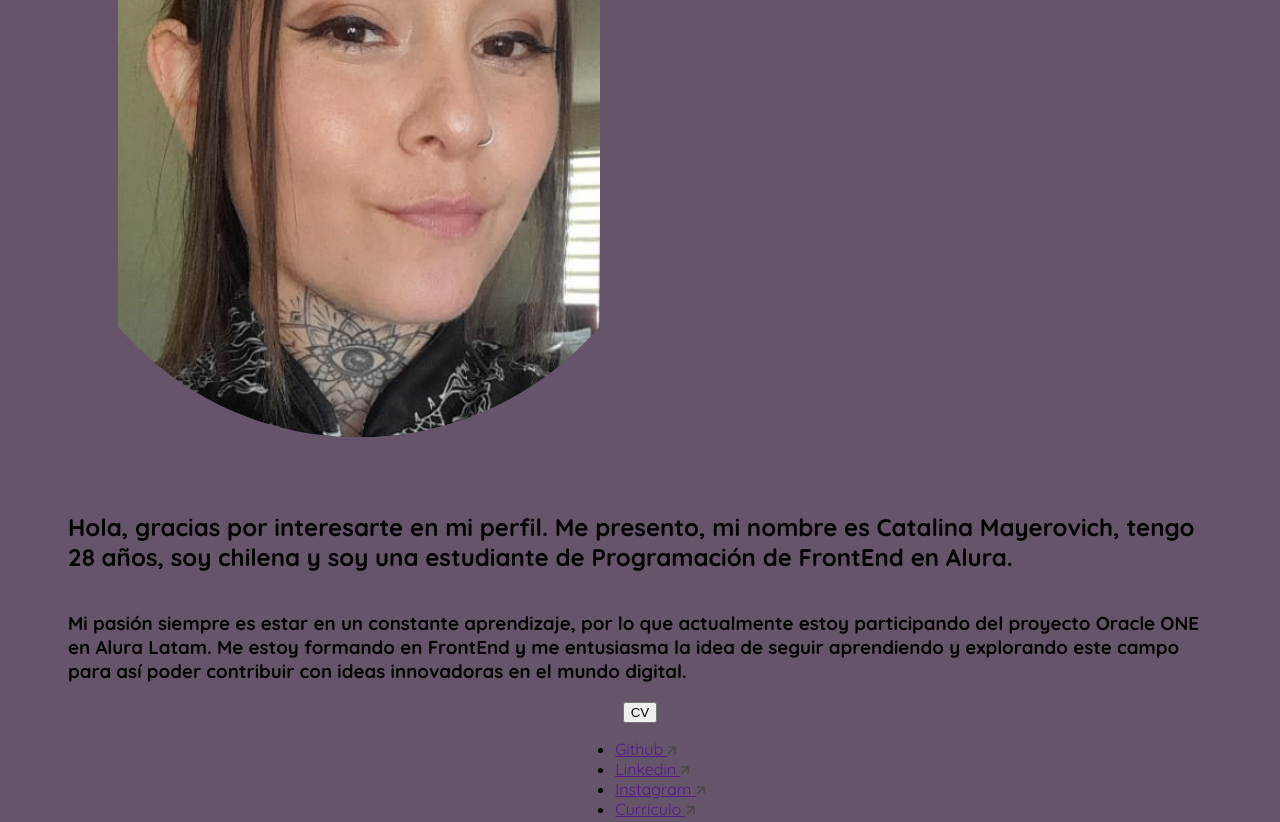
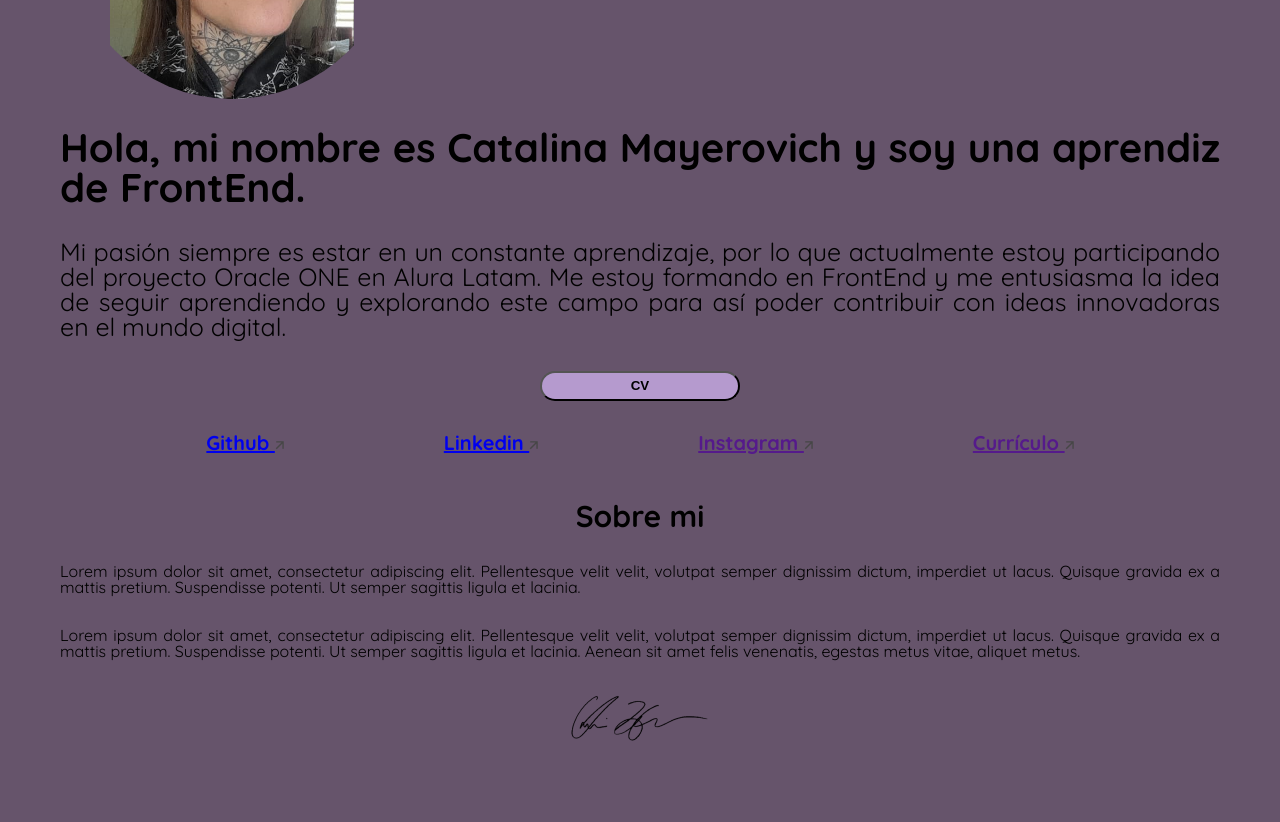
Before and after one commit to MsMayerovich/Mi-Portafolio, a plain HTML site: page index.html in a window 1280 px wide. Shown: the part 360-1182 px from the top of the page. Drawn offline with Linux system fonts and the light colour scheme.

Commit message:
third-version

```diff
--- a/index.html
+++ b/index.html
@@ -36,14 +36,15 @@
             <div class="title__div">
                 <img class="title__profile" src="assets/profile.png">
                 <div class="title__container">
-                    <h2 class="title__bio">Hola, gracias por interesarte en mi perfil. Me presento, mi nombre es Catalina Mayerovich, tengo 28 años, soy chilena y soy una estudiante de Programación de FrontEnd en Alura.</h2>
+                    <h2 class="title__bio">Hola, mi nombre es Catalina Mayerovich y soy una aprendiz de FrontEnd.</h2>
                     <h3 class="title__subsection"> Mi pasión siempre es estar en un constante aprendizaje, por lo que actualmente estoy participando del proyecto Oracle ONE en Alura Latam. Me estoy formando en FrontEnd y me entusiasma la idea de seguir aprendiendo y explorando este campo para así poder contribuir con ideas innovadoras en el mundo digital.</h3>
-                    <a><button>CV</button></a>
+                    <button class="boton_cv"><a>CV</a></button>
+
 
                     <ul class="title__network">
                          <!-- Pon los enlaces de tus redes sociales favoritas -->
-                        <li class="title__network__item"><a href="">Github <img src="assets\arrow.png"> </a></li>
-                        <li class="title__network__item"><a href="">Linkedin <img src="assets\arrow.png"></a></li>
+                        <li class="title__network__item"><a href="https://github.com/MsMayerovich">Github <img src="assets\arrow.png"></a></li>
+                        <li class="title__network__item"><a href="https://www.linkedin.com/in/catalina-mayerovich/">Linkedin <img src="assets\arrow.png"></a></li>
                         <li class="title__network__item"><a href="">Instagram <img src="assets\arrow.png"></a></li>
                         <li class="title__network__item"><a href="">Currículo <img src="assets\arrow.png"></a></li>
                     </ul>
--- a/styles/about.css
+++ b/styles/about.css
@@ -0,0 +1,23 @@
+#sobre-mi.about{
+    justify-content: center;
+    padding: 0px 30px;
+    gap: 8rem;
+    text-align: justify;
+}
+
+.about__container{
+    display:flex;
+    flex-direction:column;
+    align-items: center;
+    padding: 0px 30px;
+    text-align: justify;
+    gap:2rem;
+    margin-bottom: 30px;
+}
+
+
+.about__title{
+    font-weight: bold;
+    font-size: 30px;
+
+}
--- a/styles/header.css
+++ b/styles/header.css
@@ -15,8 +15,12 @@ header {
 
 
 .logo-img{
-    height: 22px;
+    height: 20px;
 
+}
+
+.menu__title{
+    font-size: 20px;
 }
 
 .menu__list{
@@ -26,6 +30,7 @@ header {
 .menu__list li a{
     color: #000000;
     text-decoration: none;
+    font-size: 20px;
 }
 
 .menu__list__item__contacto a{
--- a/styles/main.css
+++ b/styles/main.css
@@ -1,6 +1,7 @@
-@import url("styles/reset.css");
+@import url("reset.css");
 @import url("header.css");
 @import url("profile.css");
+@import url("about.css");
 
 body{
     box-sizing: border-box;
@@ -15,5 +16,6 @@ main{
     display:flex;
     flex-direction: column;
     align-items: center;
+    gap:3rem;
 
 }
--- a/styles/profile.css
+++ b/styles/profile.css
@@ -9,7 +9,7 @@
     margin-left: 70px;
     padding: 10px;
     height:auto;
-    width:40%;
+    width:20%;
     clip-path: circle(50%)
 
 }
@@ -19,5 +19,37 @@
     flex-direction:column;
     align-items: center;
     padding: 0px 30px;
+    text-align: justify;
+    gap:2rem;
+}
 
+.title__bio{
+    font-weight: bold;
+    font-size: 40px;
 }
+
+.title__subsection{
+    font-size: 25px ;
+}
+
+.boton_cv{
+    background-color: rgb(181, 154, 206);
+    border-radius: 20px;
+    width: 200px;
+    height: 30px;
+}
+
+.boton_cv a{
+    font-weight: bold;
+}
+
+.title__network{
+    display:flex;
+    gap: 10rem;
+}
+
+.title__network__item{
+    font-weight: bold;
+    font-size: 20px;
+    color:black;
+}
```
